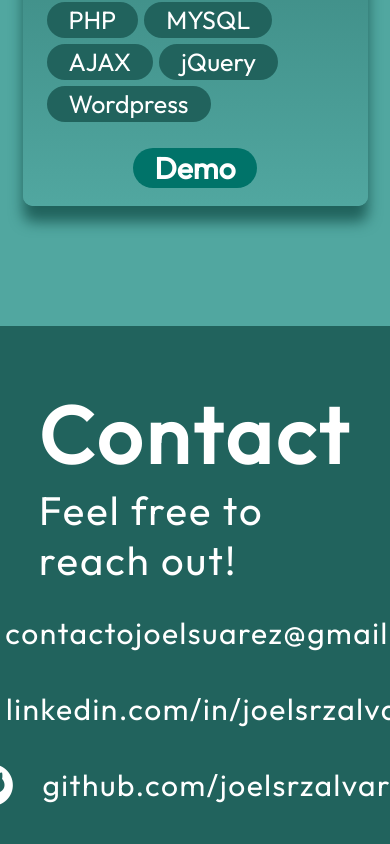
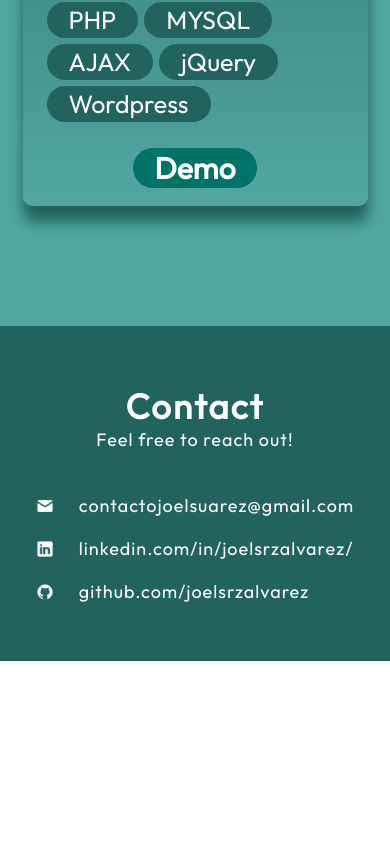
Before and after one commit to joelsrzalvarez/portfolio, a React (Vite) app: page / in a window 390 px wide. Shown: the part 8077-8921 px from the top of the page. After the commit the page ends 8738 px from the top, so only its background shows below. Built offline with nearby package versions, Linux system fonts and the light colour scheme.

Commit message:
contact component is responsive now

```diff
--- a/src/components/Contact/Contact.module.css
+++ b/src/components/Contact/Contact.module.css
@@ -5,11 +5,15 @@
   margin-top: 120px;
   background-color: #21635d;
   display: flex;
-  flex-direction: row;
-  justify-content: space-evenly;
+  flex-direction: column;
+  align-items: center;
   width: 100vw;
   padding: 58px 10%;
   gap: 10px;
+}
+
+.text {
+  text-align: center;
 }
 
 .text h2 {
@@ -25,7 +29,6 @@
 }
 
 .links {
-  display: flex;
   flex-direction: column;
   align-items: flex-start;
   list-style: none;
@@ -36,6 +39,7 @@
   display: flex;
   align-items: center;
   gap: 25px;
+  padding-top: 20px;
 }
 
 .link a {
@@ -52,13 +56,46 @@
     gap: 23px;
   }
 
-  .text {
-    display: flex;
-    flex-direction: column;
-    align-items: center;
+  .text h2 {
+    font-size: 40px;
+    letter-spacing: 2px;
+  }
+
+  .text p {
+    font-size: 20px;
+    letter-spacing: 1px;
   }
 
   .links {
     align-items: center;
   }
+
+  .link a {
+    font-size: 20px;
+    letter-spacing: 1px;
+  }
+
+  .link img {
+    width: 20px;
+    height: 20px;
+  }
 }
+
+@media screen and (max-width: 480px) {
+  .text h2 {
+    font-size: 35px;
+  }
+
+  .text p {
+    font-size: 18px;
+  }
+
+  .link a {
+    font-size: 18px;
+  }
+
+  .link img {
+    width: 18px;
+    height: 18px;
+  }
+}
```
